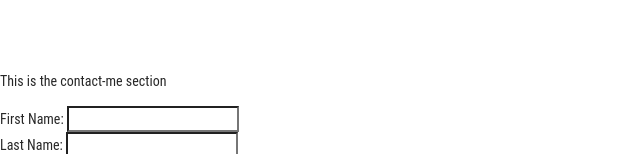
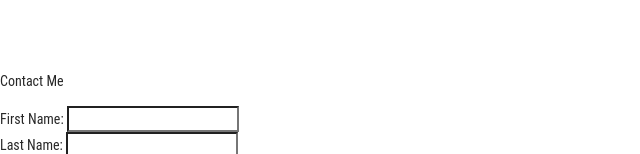
Before and after one commit to StevenCK1/Personal_website, a React (Create React App) app: page / in a window 1280 px wide. Shown: the part 2330-2484 px from the top of the page, without its empty margins (0-640 px from the left). Built offline with nearby package versions, Linux system fonts and the light colour scheme.

Commit message:
trying to change the title and icon in head

```diff
--- a/public/index.html
+++ b/public/index.html
@@ -24,7 +24,8 @@
       work correctly both with client-side routing and a non-root public URL.
       Learn how to configure a non-root public URL by running `npm run build`.
     -->
-    <title>React App</title>
+    <title>Steven's website</title>
+    <link rel="icon" href="../src/images/logo_transparent.png" />
   </head>
   <body>
     <noscript>You need to enable JavaScript to run this app.</noscript>
--- a/src/components/contactMe/contactMe.js
+++ b/src/components/contactMe/contactMe.js
@@ -3,7 +3,7 @@ import "./contactMe.css";
 function ContactMe() {
   return (
     <div className="contact-me-page-container" id="contact-me-page-container">
-      <p>This is the contact-me section</p>
+      <p>Contact Me</p>
       <form
         name="contact-me"
         method="POST"
```
